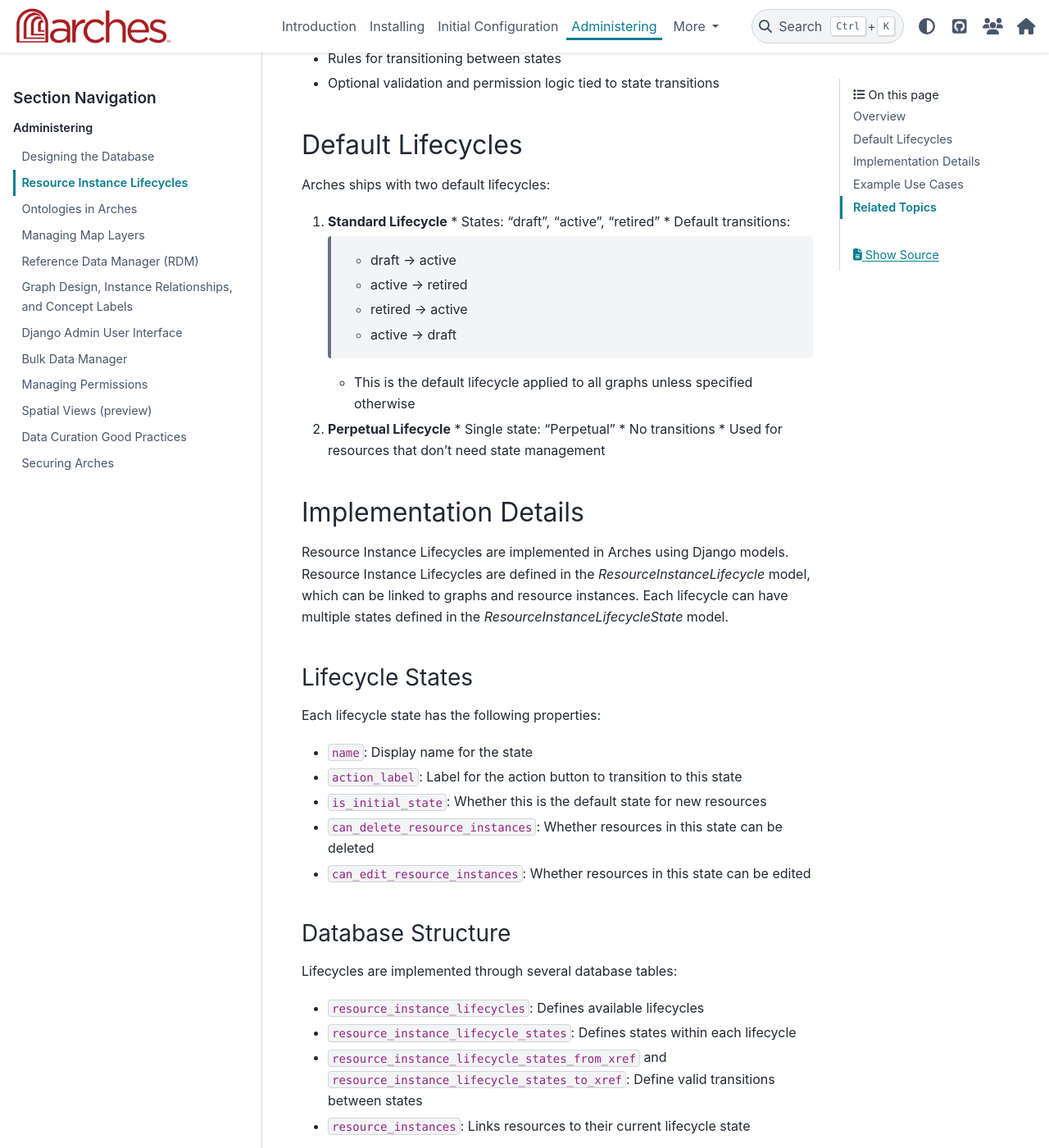
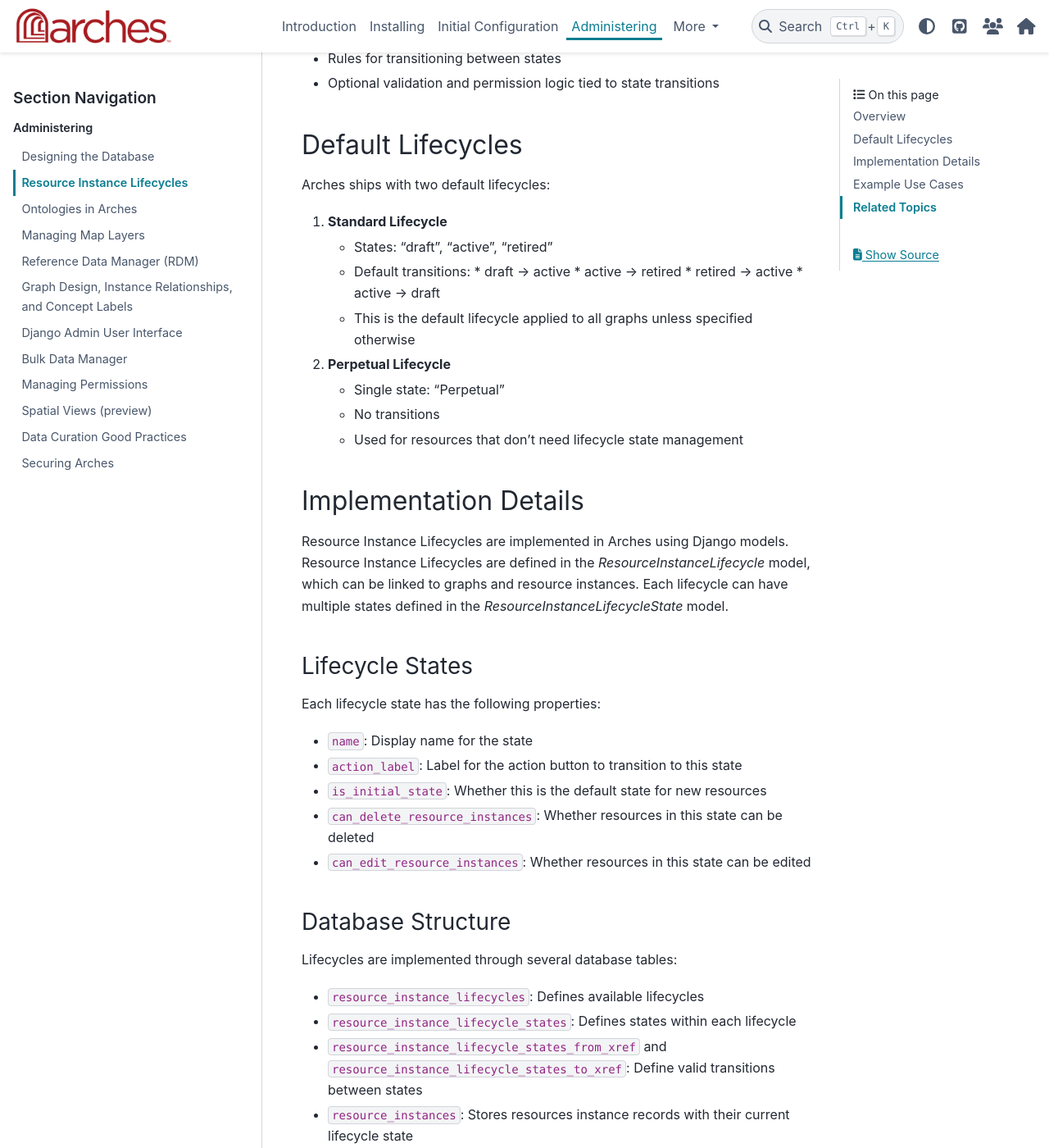
Before and after one commit to archesproject/arches-docs, a Sphinx documentation site: the page built from docs/administering/resource-instance-lifecycles.rst, in a window 1280 px wide and 1400 px high, scrolled down 505 px. Shown: the whole window at 82% size. Built offline with Sphinx 7.4.7 and the PyData theme 0.15.4, drawn with Linux system fonts in a browser that asks for light colours; some of the changed text lies outside the part shown.

Commit message:
Updated clarity, links

```diff
--- a/docs/administering/resource-instance-lifecycles.rst
+++ b/docs/administering/resource-instance-lifecycles.rst
@@ -18,6 +18,7 @@
 Arches ships with two default lifecycles:
 
 1. **Standard Lifecycle**
+
    * States: "draft", "active", "retired"
    * Default transitions:
      * draft → active
@@ -27,9 +28,10 @@
    * This is the default lifecycle applied to all graphs unless specified otherwise
 
 2. **Perpetual Lifecycle**
+
    * Single state: "Perpetual"
    * No transitions
-   * Used for resources that don't need state management
+   * Used for resources that don't need lifecycle state management
 
 
 Implementation Details
@@ -56,7 +58,7 @@
 * ``resource_instance_lifecycles``: Defines available lifecycles
 * ``resource_instance_lifecycle_states``: Defines states within each lifecycle
 * ``resource_instance_lifecycle_states_from_xref`` and ``resource_instance_lifecycle_states_to_xref``: Define valid transitions between states
-* ``resource_instances``: Links resources to their current lifecycle state
+* ``resource_instances``: Stores resources instance records with their current lifecycle state
 
 Graph Configuration
 ~~~~~~~~~~~~~~~~~~~
```
Also changed, not shown: other parts of docs/administering/resource-instance-lifecycles.rst (+1 -1 lines).
